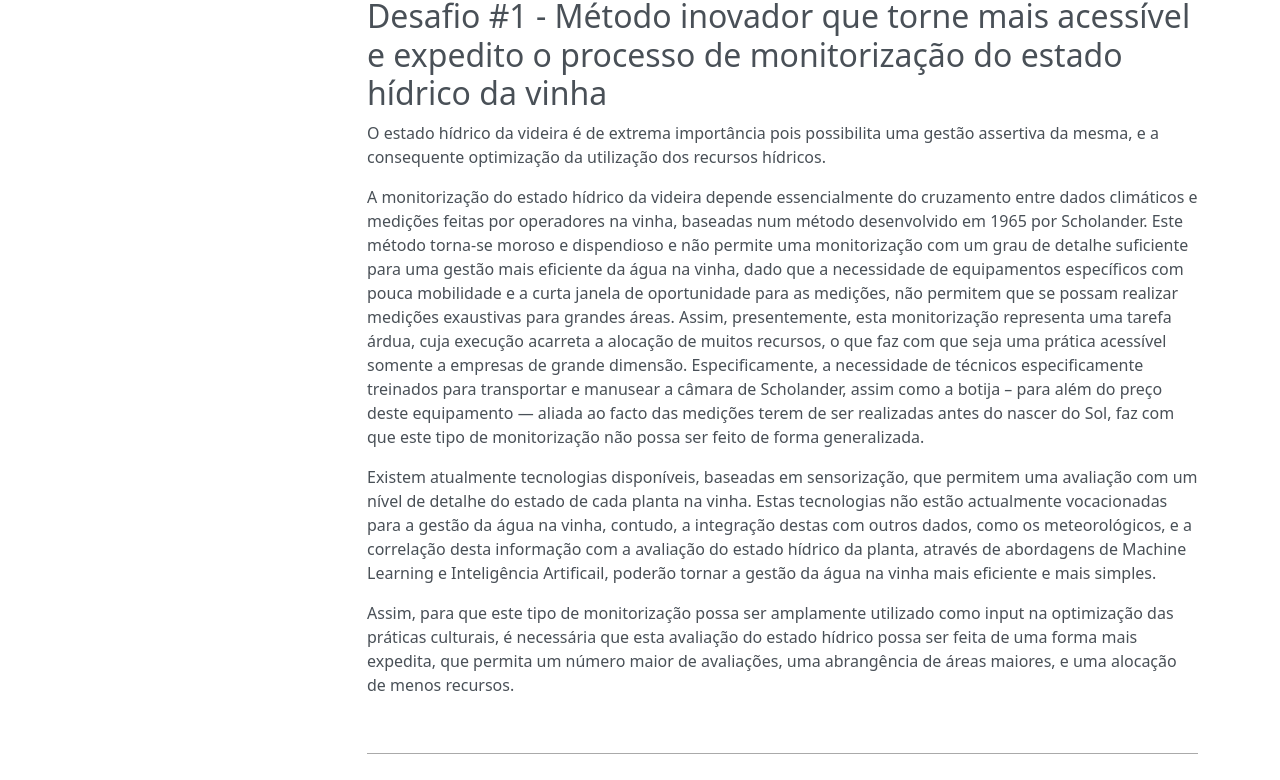
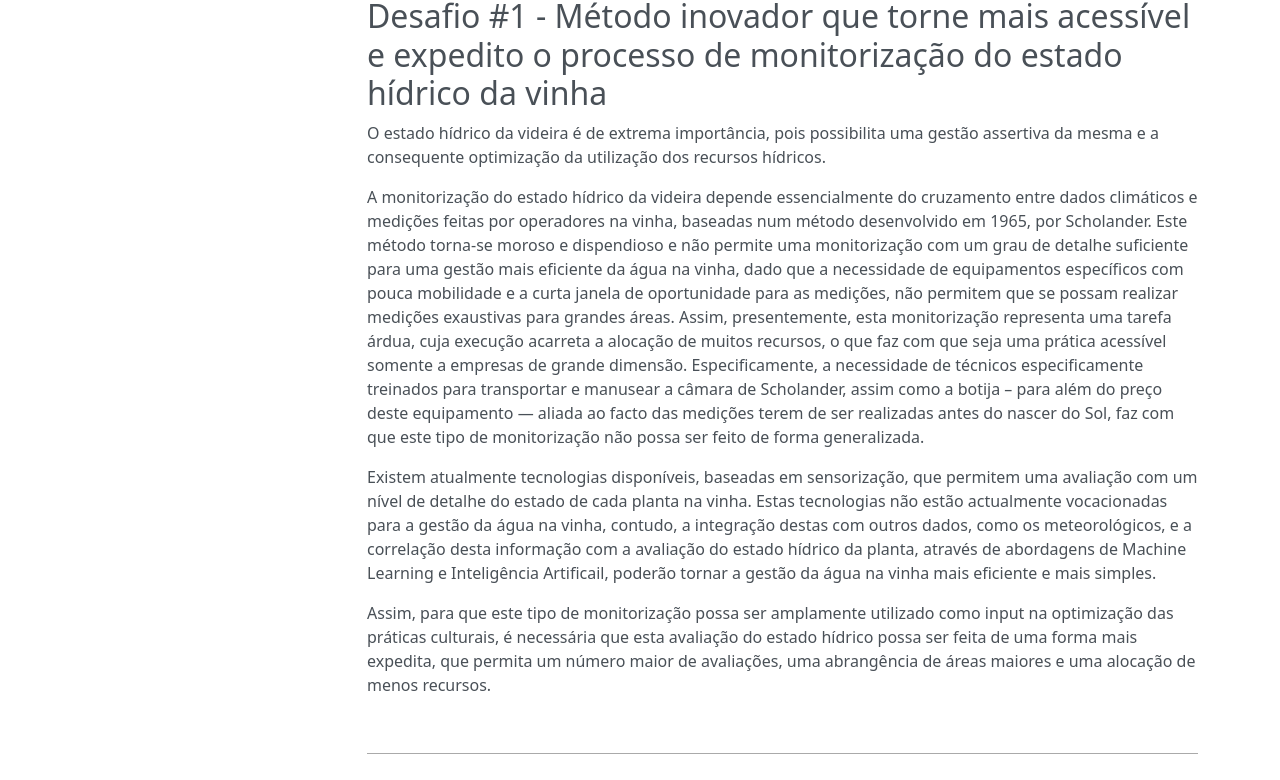
Before and after one commit to leonortunes/HackathonDouroPorto2021_01, an MkDocs documentation site: the page built from docs/index.md, in a window 1280 px wide and 1370 px high. Shown: the part 337-1117 px from the top of the window. Built offline with MkDocs 1.6.1, drawn with Linux system fonts in a browser that asks for light colours; nearby versions of some CDN libraries; part of the change alters nothing that is shown.

```diff
--- a/docs/index.md
+++ b/docs/index.md
@@ -21,23 +21,23 @@ A nossa equipa [António Valente](avalente@utad.pt), [Salviano Soares](salblues@
 ## Desafio #1 - Método inovador que torne mais acessível e expedito o processo de monitorização do estado hídrico da vinha
 
 
-O estado hídrico da videira é de extrema importância pois possibilita uma gestão assertiva da mesma, e a consequente optimização da utilização dos recursos hídricos.
+O estado hídrico da videira é de extrema importância, pois possibilita uma gestão assertiva da mesma e a consequente optimização da utilização dos recursos hídricos.
 
-A monitorização do estado hídrico da videira depende essencialmente do cruzamento entre dados climáticos e medições feitas por operadores na vinha, baseadas num método desenvolvido em 1965 por Scholander. Este método torna-se moroso e dispendioso e não permite uma monitorização com um grau de detalhe suficiente para uma gestão mais eficiente da água na vinha, dado que a necessidade de equipamentos específicos com pouca mobilidade e a curta janela de oportunidade para as medições, não permitem que se possam realizar medições exaustivas para grandes áreas. Assim, presentemente, esta monitorização representa uma tarefa árdua, cuja execução acarreta a alocação de muitos
+A monitorização do estado hídrico da videira depende essencialmente do cruzamento entre dados climáticos e medições feitas por operadores na vinha, baseadas num método desenvolvido em 1965, por Scholander. Este método torna-se moroso e dispendioso e não permite uma monitorização com um grau de detalhe suficiente para uma gestão mais eficiente da água na vinha, dado que a necessidade de equipamentos específicos com pouca mobilidade e a curta janela de oportunidade para as medições, não permitem que se possam realizar medições exaustivas para grandes áreas. Assim, presentemente, esta monitorização representa uma tarefa árdua, cuja execução acarreta a alocação de muitos
 recursos, o que faz com que seja uma prática acessível somente a empresas de grande dimensão. Especificamente, a necessidade de técnicos especificamente treinados para transportar e manusear a câmara de Scholander, assim como a botija – para além do preço deste equipamento — aliada ao facto das medições terem de ser realizadas antes do nascer do Sol, faz com que este tipo de monitorização não possa ser feito de forma generalizada.
 
 Existem atualmente tecnologias disponíveis, baseadas em sensorização, que permitem
 uma avaliação com um nível de detalhe do estado de cada planta na vinha. Estas
 tecnologias não estão actualmente vocacionadas para a gestão da água na vinha, contudo, a integração destas com outros dados, como os meteorológicos, e a correlação desta informação com a avaliação do estado hídrico da planta, através de abordagens de Machine Learning e Inteligência Artificail, poderão tornar a gestão da água na vinha mais eficiente e mais simples.
 
-Assim, para que este tipo de monitorização possa ser amplamente utilizado como input na optimização das práticas culturais, é necessária que esta avaliação do estado hídrico possa ser feita de uma forma mais expedita, que permita um número maior de avaliações, uma abrangência de áreas maiores, e uma alocação de menos recursos.
+Assim, para que este tipo de monitorização possa ser amplamente utilizado como input na optimização das práticas culturais, é necessária que esta avaliação do estado hídrico possa ser feita de uma forma mais expedita, que permita um número maior de avaliações, uma abrangência de áreas maiores e uma alocação de menos recursos.
 
 
 <!-- A proposta apresentada pela nossa equipa tem dois grandes pontos:
 
 1. [Projeto demonstrador](projeto.md) das potencialidades da tecnologia, e da mais-valia para a agricultura no Douro, consistindo em três gateways LoRaWAN e, sensores no terreno;
 
-1. [Avaliação](simul.md) dos locais onde colocar as gateway de modo a cobrir uma grande parte das quintas do Douro, e respetivos respectivos custos.
+1. [Avaliação](simul.md) dos locais onde colocar as gateway de modo a cobrir uma grande parte das quintas do Douro, e respetivos custos.
 
 
 <iframe width="560" height="315" src="https://www.youtube.com/embed/U12pQMDb9zc" frameborder="0" allow="accelerometer; autoplay; clipboard-write; encrypted-media; gyroscope; picture-in-picture" allowfullscreen></iframe>
```
